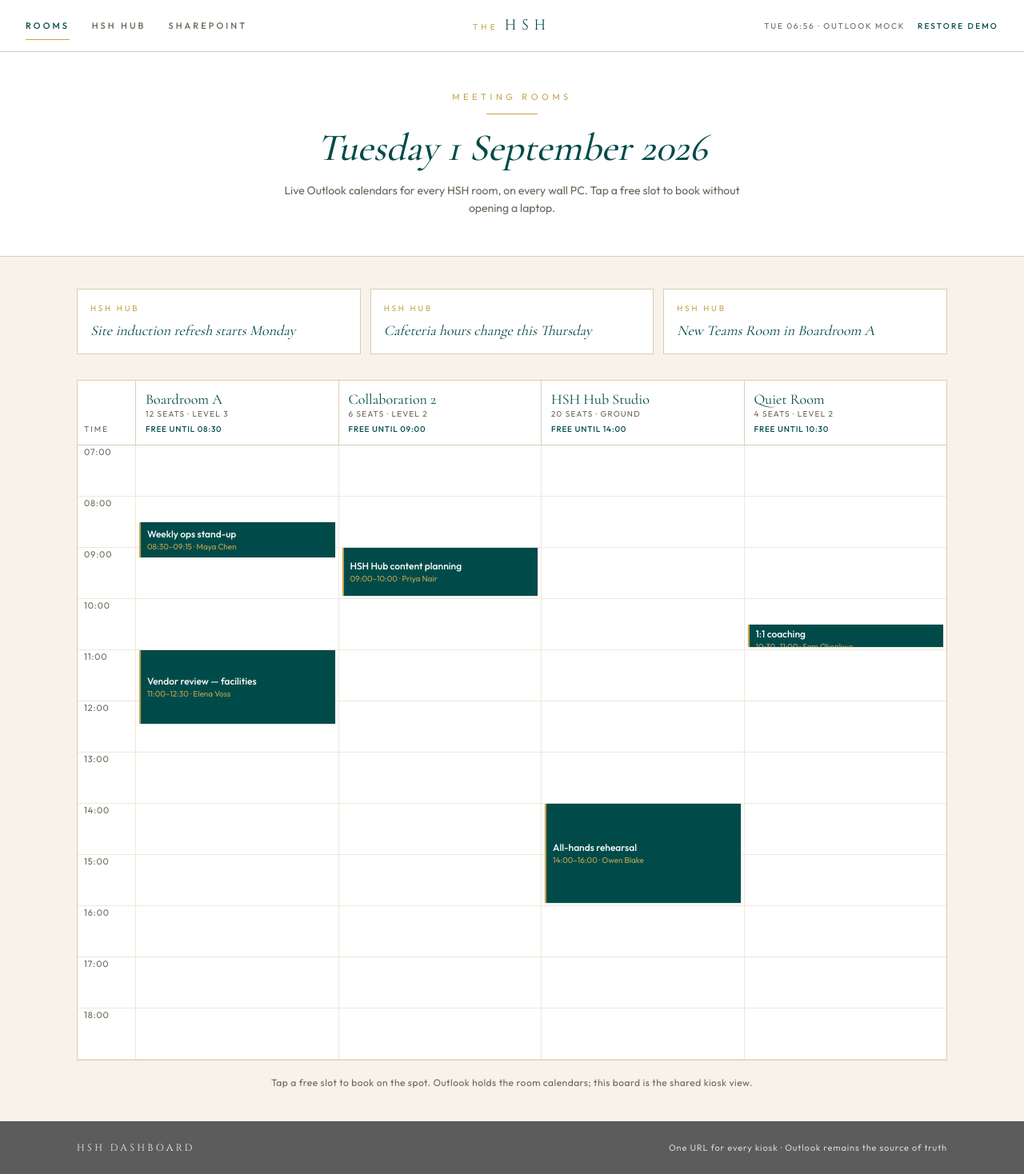
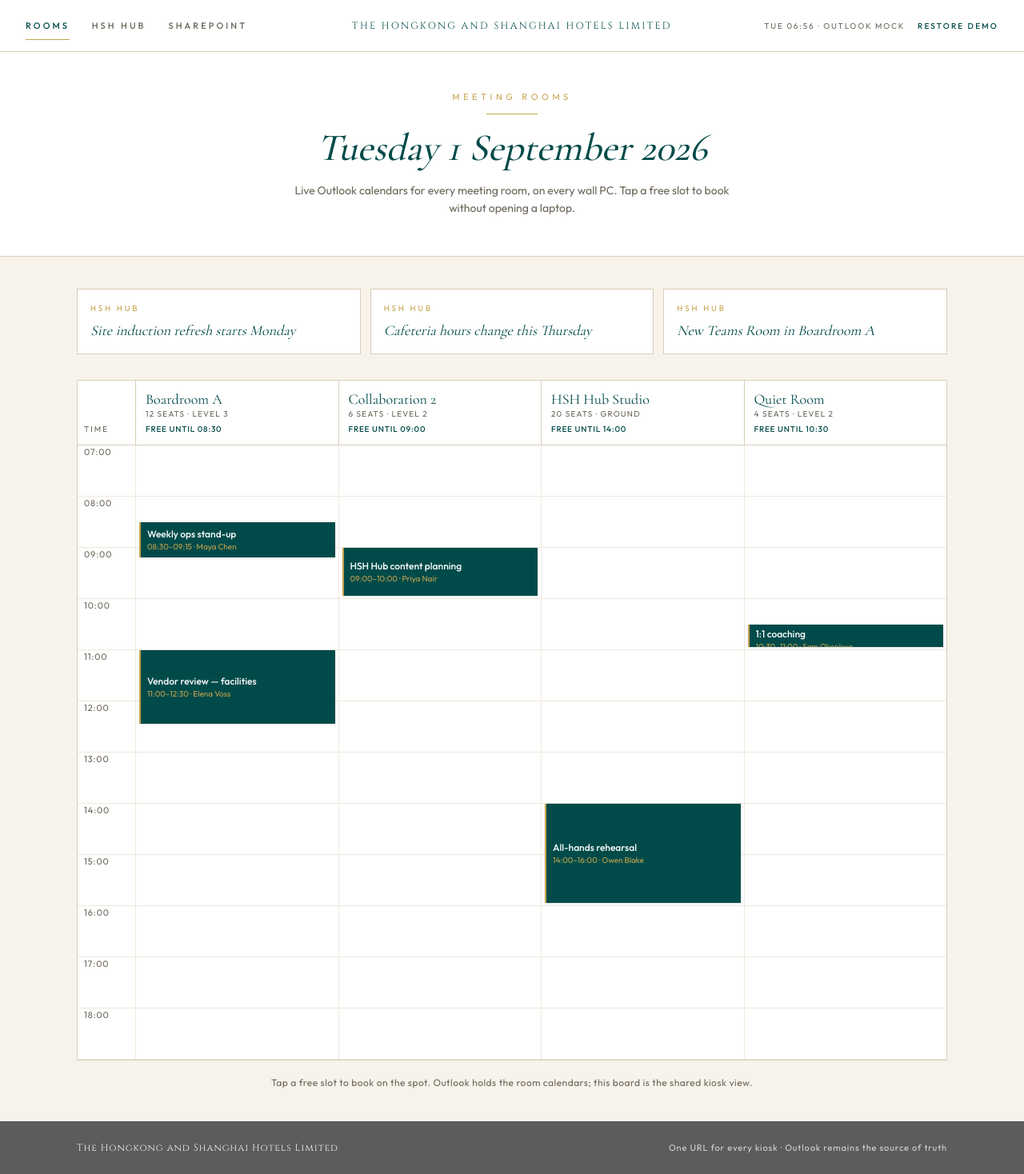
Before and after one commit to joywang0305/HSHDashboard, a Next.js app: page / in a window 1280 px wide. Shown: the whole page at 80% size. Built offline with nearby package versions, Linux system fonts and the light colour scheme.

Commit message:
Use the legal name The Hongkong and Shanghai Hotels Limited.
Show it as the header wordmark, footer line, and document title so the kiosk identifies the company, not the HSH initials alone.

Co-authored-by: wangbingwei <wangbingwei@gmail.com>

```diff
--- a/src/app/layout.tsx
+++ b/src/app/layout.tsx
@@ -1,5 +1,6 @@
 import type { Metadata } from "next";
 import { Cinzel, Cormorant_Garamond, Outfit } from "next/font/google";
+import { COMPANY_NAME } from "@/lib/brand";
 import { AppShell } from "@/components/app-shell";
 import { Providers } from "@/components/providers";
 import "./globals.css";
@@ -24,9 +25,9 @@ const cinzel = Cinzel({
 });
 
 export const metadata: Metadata = {
-  title: "HSH Dashboard",
+  title: COMPANY_NAME,
   description:
-    "Shared kiosk board for HSH meeting rooms, Hub stories, and SharePoint — Outlook holds the calendars.",
+    `Shared kiosk board for ${COMPANY_NAME} meeting rooms, Hub stories, and SharePoint — Outlook holds the calendars.`,
   icons: { icon: "/favicon.svg" },
 };
 
--- a/src/app/page.tsx
+++ b/src/app/page.tsx
@@ -14,7 +14,7 @@ export default function RoomsPage() {
       <PageIntro
         eyebrow="Meeting rooms"
         title={board ? formatDayLabel(board.date) : "Today’s rooms"}
-        lede="Live Outlook calendars for every HSH room, on every wall PC. Tap a free slot to book without opening a laptop."
+        lede="Live Outlook calendars for every meeting room, on every wall PC. Tap a free slot to book without opening a laptop."
       />
       <SectionFrame>
         <StripNews />
--- a/src/app/sharepoint/page.tsx
+++ b/src/app/sharepoint/page.tsx
@@ -9,7 +9,7 @@ export default function SharePointPage() {
       <PageIntro
         eyebrow="SharePoint"
         title="Site files and pages"
-        lede="Recent documents and pages from the HSH SharePoint site, read through Microsoft Graph."
+        lede="Recent documents and pages from the SharePoint site, read through Microsoft Graph."
       />
       <SectionFrame>
         <SharePointFeed />
--- a/src/components/app-shell.tsx
+++ b/src/components/app-shell.tsx
@@ -5,6 +5,7 @@ import { usePathname } from "next/navigation";
 import { useEffect, useState } from "react";
 import { Menu, X } from "lucide-react";
 import { toast } from "sonner";
+import { COMPANY_NAME } from "@/lib/brand";
 import { useBoard } from "@/components/board-provider";
 import { cn } from "@/lib/utils";
 
@@ -54,13 +55,12 @@ function NavLinks({
 
 function Wordmark() {
   return (
-    <Link href="/" className="flex items-baseline gap-2 whitespace-nowrap">
-      <span className="text-[10px] tracking-[0.42em] text-[#c5a44e]">THE</span>
+    <Link href="/" className="min-w-0 px-2 text-center">
       <span
-        className="text-[18px] leading-none tracking-[0.38em] text-[#004b49]"
+        className="block text-[10px] leading-snug tracking-[0.12em] text-[#004b49] uppercase sm:text-[11px] sm:tracking-[0.16em] md:text-[12px] md:tracking-[0.2em]"
         style={{ fontFamily: "var(--font-cinzel), serif" }}
       >
-        HSH
+        {COMPANY_NAME}
       </span>
     </Link>
   );
@@ -89,7 +89,7 @@ export function AppShell({ children }: { children: React.ReactNode }) {
   return (
     <div className="flex min-h-full flex-col bg-[#f7f3eb]">
       <header className="sticky top-0 z-40 border-b border-[#d9cdb8] bg-white">
-        <div className="grid h-16 grid-cols-[1fr_auto_1fr] items-center gap-3 px-4 md:px-8">
+        <div className="grid min-h-16 grid-cols-[1fr_auto_1fr] items-center gap-3 px-4 py-3 md:px-8">
           <div className="flex items-center gap-4">
             <button
               type="button"
@@ -153,10 +153,10 @@ export function AppShell({ children }: { children: React.ReactNode }) {
       <footer className="bg-[#5c5c5c] text-[#f3f3f3]">
         <div className="mx-auto flex max-w-6xl flex-col gap-1 px-4 py-6 md:flex-row md:items-center md:justify-between md:px-8">
           <p
-            className="text-[12px] tracking-[0.28em] uppercase"
+            className="text-[12px] tracking-[0.08em]"
             style={{ fontFamily: "var(--font-cinzel), serif" }}
           >
-            HSH Dashboard
+            {COMPANY_NAME}
           </p>
           <p className="text-[11px] tracking-[0.08em] text-white/75">
             One URL for every kiosk · Outlook remains the source of truth
--- /dev/null
+++ b/src/lib/brand.ts
@@ -0,0 +1,2 @@
+export const COMPANY_NAME =
+  "The Hongkong and Shanghai Hotels Limited";
```
Also changed, not shown: 1 other file (tests, documents, lock files or other folders).
